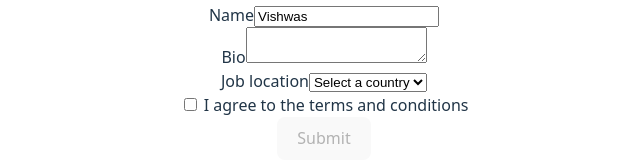
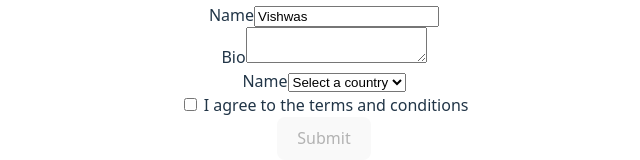
Before and after one commit to Shady-Prakash/react-testing-library, a React (Vite) app: page / in a window 1280 px wide. Shown: the part 409-569 px from the top of the page, without its empty margins (316-956 px from the left). Built offline with nearby package versions, Linux system fonts and the light colour scheme.

Commit message:
getByLabelText method

```diff
--- a/src/components/Application/application.tsx
+++ b/src/components/Application/application.tsx
@@ -20,7 +20,7 @@ const Application = () => {
           <textarea id="bio" />
         </div>
         <div>
-          <label htmlFor="job-location">Job location</label>
+          <label htmlFor="job-location">Name</label>
           <select id="job-location">
             <option value="">Select a country</option>
             <option value="US">United States</option>
```
Also changed, not shown: 1 other file (tests, documents, lock files or other folders).
